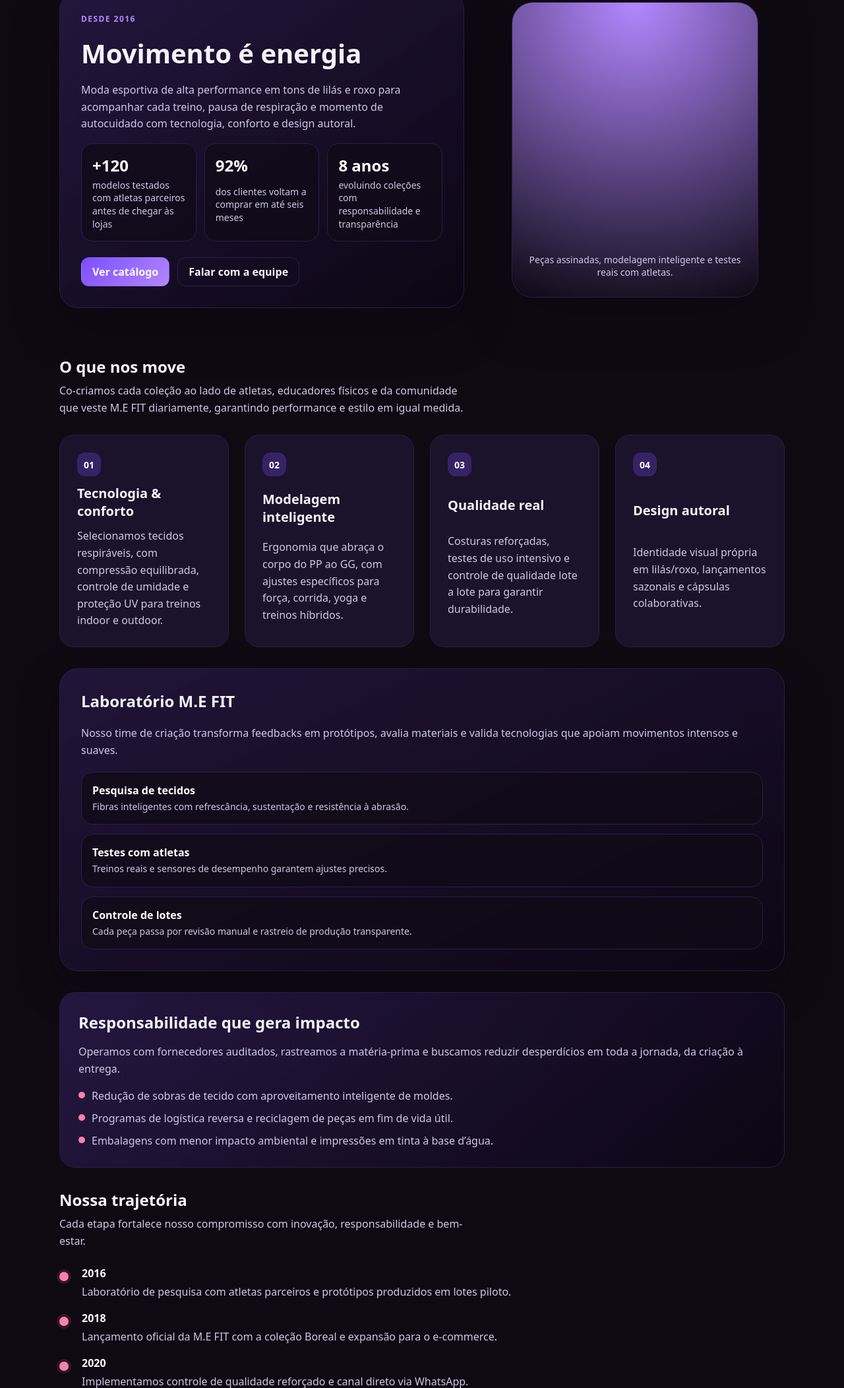
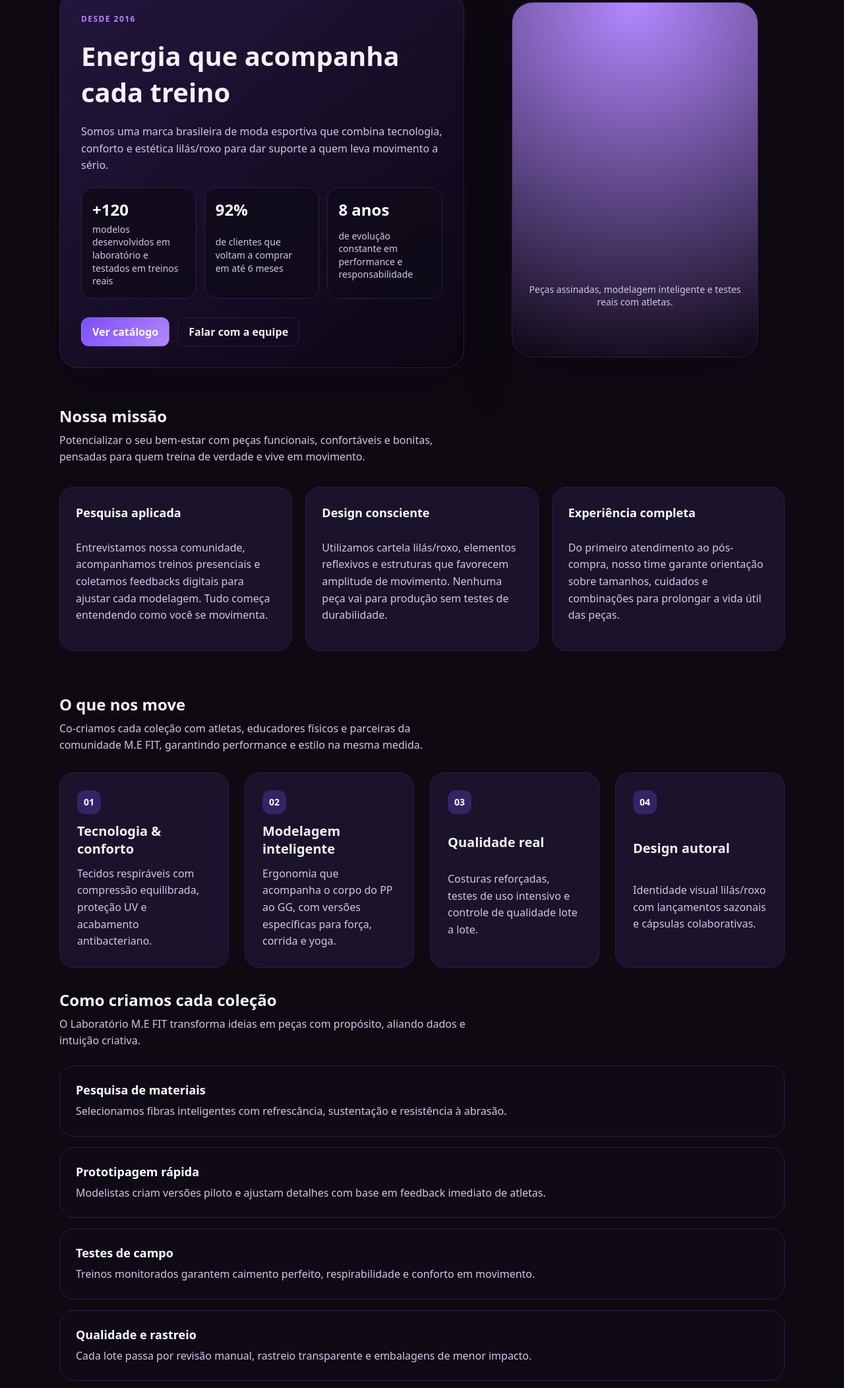
Before and after one commit to FabricinBR/Projeto, a plain HTML site: page docs/sobre.html in a window 1280 px wide. Shown: the part 155-2259 px from the top of the page at 66% size. Drawn offline with Linux system fonts and the light colour scheme.

Commit message:
Refina página Sobre e resolve caminhos de estilo

```diff
--- a/docs/assets/css/style.css
+++ b/docs/assets/css/style.css
@@ -78,18 +78,22 @@
 .cards{display:grid;grid-template-columns:repeat(auto-fit,minmax(220px,1fr));gap:16px;padding:24px 0 56px}
 .card{background:var(--card);border:1px solid var(--border);padding:16px;border-radius:14px}
 .about-hero{padding:80px 0 40px;display:grid;gap:32px}
-.about-hero-intro{display:grid;gap:16px;background:linear-gradient(145deg,rgba(124,77,255,.18),rgba(12,6,20,.92));border:1px solid var(--border);border-radius:28px;padding:32px;box-shadow:0 28px 70px rgba(8,4,15,.45)}
+.about-hero-content{display:grid;gap:20px;background:linear-gradient(140deg,rgba(124,77,255,.18),rgba(12,6,20,.92));border:1px solid var(--border);border-radius:28px;padding:32px;box-shadow:0 28px 70px rgba(8,4,15,.45)}
 .about-eyebrow{text-transform:uppercase;letter-spacing:.12em;font-size:12px;color:var(--primary-2);font-weight:700}
-.about-hero-intro h1{margin:0;font-size:40px}
-.about-hero-intro p{margin:0;color:var(--muted);line-height:1.6}
-.about-highlight{margin:0;padding:0;display:grid;gap:12px;grid-template-columns:repeat(auto-fit,minmax(140px,1fr))}
-.about-highlight div{background:rgba(16,10,24,.8);border:1px solid var(--border);border-radius:18px;padding:16px;display:grid;gap:4px}
-.about-highlight dt{margin:0;font-size:24px;font-weight:700;color:#fff}
-.about-highlight dd{margin:0;color:var(--muted);font-size:14px;line-height:1.4}
+.about-hero-content h1{margin:0;font-size:40px}
+.about-hero-content p{margin:0;color:var(--muted);line-height:1.6}
+.about-hero-stats{margin:0;padding:0;display:grid;gap:12px;grid-template-columns:repeat(auto-fit,minmax(140px,1fr))}
+.about-hero-stats div{background:rgba(16,10,24,.8);border:1px solid var(--border);border-radius:18px;padding:16px;display:grid;gap:4px}
+.about-hero-stats dt{margin:0;font-size:24px;font-weight:700;color:#fff}
+.about-hero-stats dd{margin:0;color:var(--muted);font-size:14px;line-height:1.4}
 .about-hero-actions{display:flex;gap:12px;flex-wrap:wrap;margin-top:8px}
 .about-hero-figure{justify-self:end;background:radial-gradient(circle at top,var(--primary-2),rgba(12,6,20,.6));border:1px solid var(--border);border-radius:32px;padding:16px;display:grid;gap:12px;box-shadow:0 28px 70px rgba(10,6,18,.5)}
 .about-hero-figure img{width:100%;height:auto;border-radius:20px;mix-blend-mode:screen;object-fit:cover}
 .about-hero-figure figcaption{margin:0;color:var(--muted);font-size:14px;text-align:center}
+.about-overview{padding:16px 0 32px;display:grid;gap:32px}
+.about-overview-grid{display:grid;grid-template-columns:repeat(auto-fit,minmax(220px,1fr));gap:20px}
+.about-overview-card{background:var(--card);border:1px solid var(--border);border-radius:22px;padding:24px;display:grid;gap:10px;line-height:1.6;color:var(--muted)}
+.about-overview-card h3{margin:0;color:#fff;font-size:18px}
 .about-values{padding:32px 0 16px;display:grid;gap:28px}
 .about-section-header{display:grid;gap:8px;max-width:620px}
 .about-section-header h2{margin:0}
@@ -100,14 +104,11 @@
 .about-card h3{margin:0;font-size:20px}
 .about-card p{margin:0;color:var(--muted);line-height:1.6}
 .about-card-icon{width:36px;height:36px;border-radius:12px;background:rgba(124,77,255,.28);display:grid;place-items:center;font-weight:700;color:#fff;font-size:14px}
-.about-lab{padding:16px 0}
-.about-lab-card{background:linear-gradient(155deg,rgba(124,77,255,.16),rgba(12,6,20,.92));border:1px solid var(--border);border-radius:28px;padding:32px;display:grid;gap:20px;box-shadow:0 24px 60px rgba(8,4,16,.4)}
-.about-lab-card h2{margin:0}
-.about-lab-card p{margin:0;color:var(--muted);line-height:1.6}
-.about-lab-list{list-style:none;margin:0;padding:0;display:grid;gap:14px}
-.about-lab-list li{display:grid;gap:4px;background:rgba(16,10,24,.82);border:1px solid var(--border);border-radius:18px;padding:16px}
-.about-lab-list strong{color:#fff;font-size:16px}
-.about-lab-list span{color:var(--muted);font-size:14px;line-height:1.45}
+.about-process{padding:16px 0 24px;display:grid;gap:24px}
+.about-process-steps{list-style:none;margin:0;padding:0;display:grid;gap:16px}
+.about-process-steps li{background:rgba(16,10,24,.82);border:1px solid var(--border);border-radius:22px;padding:24px;display:grid;gap:8px}
+.about-process-steps h3{margin:0;color:#fff;font-size:18px}
+.about-process-steps p{margin:0;color:var(--muted);line-height:1.6}
 .about-commitment{padding:16px 0 8px}
 .about-callout{background:linear-gradient(140deg,rgba(124,77,255,.2),rgba(12,6,20,.92));border:1px solid var(--border);border-radius:24px;padding:28px;display:grid;gap:16px}
 .about-callout h2{margin:0}
--- /dev/null
+++ b/docs/ativos/css/estilo.css
@@ -0,0 +1,2 @@
+/* Arquivo auxiliar criado para manter compatibilidade com caminhos em português. */
+@import url("../../assets/css/style.css");
--- a/docs/sobre.html
+++ b/docs/sobre.html
@@ -26,22 +26,22 @@
 
   <main>
     <section class="about-hero container" aria-labelledby="sobre-title">
-      <div class="about-hero-intro">
+      <div class="about-hero-content">
         <span class="about-eyebrow">Desde 2016</span>
-        <h1 id="sobre-title">Movimento é energia</h1>
-        <p>Moda esportiva de alta performance em tons de lilás e roxo para acompanhar cada treino, pausa de respiração e momento de autocuidado com tecnologia, conforto e design autoral.</p>
-        <dl class="about-highlight">
+        <h1 id="sobre-title">Energia que acompanha cada treino</h1>
+        <p>Somos uma marca brasileira de moda esportiva que combina tecnologia, conforto e estética lilás/roxo para dar suporte a quem leva movimento a sério.</p>
+        <dl class="about-hero-stats">
           <div>
             <dt>+120</dt>
-            <dd>modelos testados com atletas parceiros antes de chegar às lojas</dd>
+            <dd>modelos desenvolvidos em laboratório e testados em treinos reais</dd>
           </div>
           <div>
             <dt>92%</dt>
-            <dd>dos clientes voltam a comprar em até seis meses</dd>
+            <dd>de clientes que voltam a comprar em até 6 meses</dd>
           </div>
           <div>
             <dt>8 anos</dt>
-            <dd>evoluindo coleções com responsabilidade e transparência</dd>
+            <dd>de evolução constante em performance e responsabilidade</dd>
           </div>
         </dl>
         <div class="about-hero-actions">
@@ -55,64 +55,89 @@
       </figure>
     </section>
 
-    <section class="about-values container" aria-labelledby="sobre-pilares">
+    <section class="about-overview container" aria-labelledby="missao">
       <div class="about-section-header">
-        <h2 id="sobre-pilares">O que nos move</h2>
-        <p>Co-criamos cada coleção ao lado de atletas, educadores físicos e da comunidade que veste M.E FIT diariamente, garantindo performance e estilo em igual medida.</p>
+        <h2 id="missao">Nossa missão</h2>
+        <p>Potencializar o seu bem-estar com peças funcionais, confortáveis e bonitas, pensadas para quem treina de verdade e vive em movimento.</p>
+      </div>
+      <div class="about-overview-grid">
+        <article class="about-overview-card">
+          <h3>Pesquisa aplicada</h3>
+          <p>Entrevistamos nossa comunidade, acompanhamos treinos presenciais e coletamos feedbacks digitais para ajustar cada modelagem. Tudo começa entendendo como você se movimenta.</p>
+        </article>
+        <article class="about-overview-card">
+          <h3>Design consciente</h3>
+          <p>Utilizamos cartela lilás/roxo, elementos reflexivos e estruturas que favorecem amplitude de movimento. Nenhuma peça vai para produção sem testes de durabilidade.</p>
+        </article>
+        <article class="about-overview-card">
+          <h3>Experiência completa</h3>
+          <p>Do primeiro atendimento ao pós-compra, nosso time garante orientação sobre tamanhos, cuidados e combinações para prolongar a vida útil das peças.</p>
+        </article>
+      </div>
+    </section>
+
+    <section class="about-values container" aria-labelledby="diferenciais">
+      <div class="about-section-header">
+        <h2 id="diferenciais">O que nos move</h2>
+        <p>Co-criamos cada coleção com atletas, educadores físicos e parceiras da comunidade M.E FIT, garantindo performance e estilo na mesma medida.</p>
       </div>
       <div class="about-grid about-grid--values">
         <article class="about-card">
           <span class="about-card-icon" aria-hidden="true">01</span>
           <h3>Tecnologia &amp; conforto</h3>
-          <p>Selecionamos tecidos respiráveis, com compressão equilibrada, controle de umidade e proteção UV para treinos indoor e outdoor.</p>
+          <p>Tecidos respiráveis com compressão equilibrada, proteção UV e acabamento antibacteriano.</p>
         </article>
         <article class="about-card">
           <span class="about-card-icon" aria-hidden="true">02</span>
           <h3>Modelagem inteligente</h3>
-          <p>Ergonomia que abraça o corpo do PP ao GG, com ajustes específicos para força, corrida, yoga e treinos híbridos.</p>
+          <p>Ergonomia que acompanha o corpo do PP ao GG, com versões específicas para força, corrida e yoga.</p>
         </article>
         <article class="about-card">
           <span class="about-card-icon" aria-hidden="true">03</span>
           <h3>Qualidade real</h3>
-          <p>Costuras reforçadas, testes de uso intensivo e controle de qualidade lote a lote para garantir durabilidade.</p>
+          <p>Costuras reforçadas, testes de uso intensivo e controle de qualidade lote a lote.</p>
         </article>
         <article class="about-card">
           <span class="about-card-icon" aria-hidden="true">04</span>
           <h3>Design autoral</h3>
-          <p>Identidade visual própria em lilás/roxo, lançamentos sazonais e cápsulas colaborativas.</p>
+          <p>Identidade visual lilás/roxo com lançamentos sazonais e cápsulas colaborativas.</p>
         </article>
       </div>
     </section>
 
-    <section class="about-lab container" aria-labelledby="sobre-lab">
-      <div class="about-lab-card">
-        <h2 id="sobre-lab">Laboratório M.E FIT</h2>
-        <p>Nosso time de criação transforma feedbacks em protótipos, avalia materiais e valida tecnologias que apoiam movimentos intensos e suaves.</p>
-        <ul class="about-lab-list">
-          <li>
-            <strong>Pesquisa de tecidos</strong>
-            <span>Fibras inteligentes com refrescância, sustentação e resistência à abrasão.</span>
-          </li>
-          <li>
-            <strong>Testes com atletas</strong>
-            <span>Treinos reais e sensores de desempenho garantem ajustes precisos.</span>
-          </li>
-          <li>
-            <strong>Controle de lotes</strong>
-            <span>Cada peça passa por revisão manual e rastreio de produção transparente.</span>
-          </li>
-        </ul>
+    <section class="about-process container" aria-labelledby="sobre-processo">
+      <div class="about-section-header">
+        <h2 id="sobre-processo">Como criamos cada coleção</h2>
+        <p>O Laboratório M.E FIT transforma ideias em peças com propósito, aliando dados e intuição criativa.</p>
       </div>
+      <ol class="about-process-steps">
+        <li>
+          <h3>Pesquisa de materiais</h3>
+          <p>Selecionamos fibras inteligentes com refrescância, sustentação e resistência à abrasão.</p>
+        </li>
+        <li>
+          <h3>Prototipagem rápida</h3>
+          <p>Modelistas criam versões piloto e ajustam detalhes com base em feedback imediato de atletas.</p>
+        </li>
+        <li>
+          <h3>Testes de campo</h3>
+          <p>Treinos monitorados garantem caimento perfeito, respirabilidade e conforto em movimento.</p>
+        </li>
+        <li>
+          <h3>Qualidade e rastreio</h3>
+          <p>Cada lote passa por revisão manual, rastreio transparente e embalagens de menor impacto.</p>
+        </li>
+      </ol>
     </section>
 
     <section class="about-commitment container" aria-labelledby="responsabilidade">
       <div class="about-callout">
-        <h2 id="responsabilidade">Responsabilidade que gera impacto</h2>
-        <p>Operamos com fornecedores auditados, rastreamos a matéria-prima e buscamos reduzir desperdícios em toda a jornada, da criação à entrega.</p>
+        <h2 id="responsabilidade">Responsabilidade em toda a jornada</h2>
+        <p>Trabalhamos com fornecedores auditados, reduzimos desperdícios e incentivamos o descarte correto das peças após o uso.</p>
         <ul>
-          <li>Redução de sobras de tecido com aproveitamento inteligente de moldes.</li>
-          <li>Programas de logística reversa e reciclagem de peças em fim de vida útil.</li>
-          <li>Embalagens com menor impacto ambiental e impressões em tinta à base d’água.</li>
+          <li>Logística reversa com pontos de coleta nas principais capitais.</li>
+          <li>Aproveitamento de sobras de tecido para acessórios e doações.</li>
+          <li>Embalagens recicláveis impressas com tinta à base d’água.</li>
         </ul>
       </div>
     </section>
@@ -120,12 +145,12 @@
     <section class="about-timeline container" aria-labelledby="trajetoria">
       <div class="about-section-header">
         <h2 id="trajetoria">Nossa trajetória</h2>
-        <p>Cada etapa fortalece nosso compromisso com inovação, responsabilidade e bem-estar.</p>
+        <p>Cada marco fortalece o compromisso com inovação, responsabilidade e bem-estar.</p>
       </div>
       <ol class="about-timeline-list">
         <li>
           <time datetime="2016">2016</time>
-          <p>Laboratório de pesquisa com atletas parceiros e protótipos produzidos em lotes piloto.</p>
+          <p>Início como laboratório de pesquisa com atletas parceiros e protótipos em lotes piloto.</p>
         </li>
         <li>
           <time datetime="2018">2018</time>
@@ -133,50 +158,23 @@
         </li>
         <li>
           <time datetime="2020">2020</time>
-          <p>Implementamos controle de qualidade reforçado e canal direto via WhatsApp.</p>
+          <p>Implementação de controle de qualidade reforçado e atendimento ágil via WhatsApp.</p>
         </li>
         <li>
           <time datetime="2022">2022</time>
-          <p>Programa de logística reversa e parceria com tecelagens certificadas.</p>
+          <p>Programa de logística reversa e parcerias com tecelagens certificadas.</p>
         </li>
         <li>
           <time datetime="2024">2024</time>
-          <p>Quatro hubs logísticos no Brasil garantem entregas ágeis com menor pegada de carbono.</p>
+          <p>Quatro hubs logísticos no Brasil garantem entregas rápidas com menor pegada de carbono.</p>
         </li>
       </ol>
-    </section>
-
-    <section class="about-community container" aria-labelledby="sobre-comunidade">
-      <div class="about-section-header">
-        <h2 id="sobre-comunidade">Comunidade em movimento</h2>
-        <p>Fortalecemos conexões reais para apoiar jornadas de treino e autocuidado dentro e fora das academias.</p>
-      </div>
-      <div class="about-community-grid">
-        <article class="about-community-card">
-          <h3>Clube de embaixadoras</h3>
-          <p>Atletas e criadoras de conteúdo cocriam lançamentos e compartilham protocolos de treino.</p>
-          <ul>
-            <li>Eventos mensais com treinos coletivos.</li>
-            <li>Acesso antecipado a coleções cápsula.</li>
-            <li>Mentorias de conteúdo e performance.</li>
-          </ul>
-        </article>
-        <article class="about-community-card">
-          <h3>Programas sociais</h3>
-          <p>Parte das vendas financia oficinas esportivas para adolescentes e mulheres em situação de vulnerabilidade.</p>
-          <ul>
-            <li>Parcerias com ONGs locais.</li>
-            <li>Doações periódicas de peças e materiais.</li>
-            <li>Bolsas para formação de educadores físicos.</li>
-          </ul>
-        </article>
-      </div>
     </section>
 
     <section class="about-support container" aria-labelledby="atendimento">
       <div class="about-section-header">
         <h2 id="atendimento">Estamos aqui para você</h2>
-        <p>Precisa de ajuda com tamanhos, trocas ou cuidados com as peças? Nosso time responde rápido e acompanha todo o pós-compra.</p>
+        <p>Precisa de ajuda com tamanhos, trocas ou cuidados com as peças? Nosso time acompanha todo o pós-compra.</p>
       </div>
       <div class="about-support-grid">
         <p class="about-support-text">Fale com a M.E FIT de segunda a sexta, 9h às 18h, pelos canais abaixo.</p>
```
